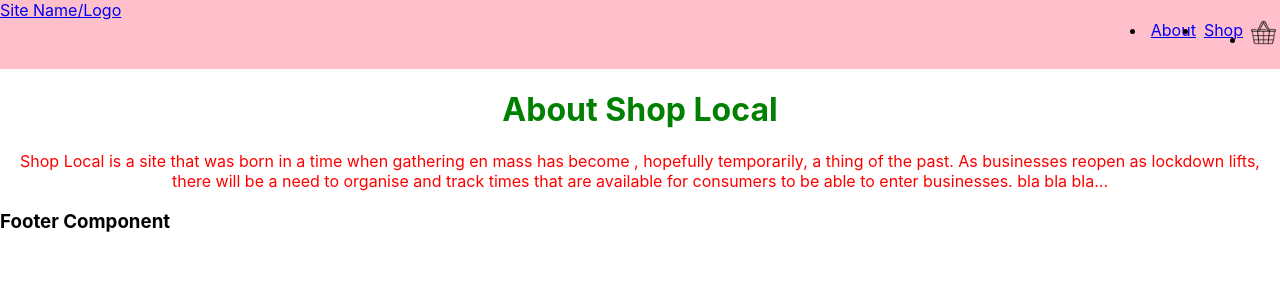
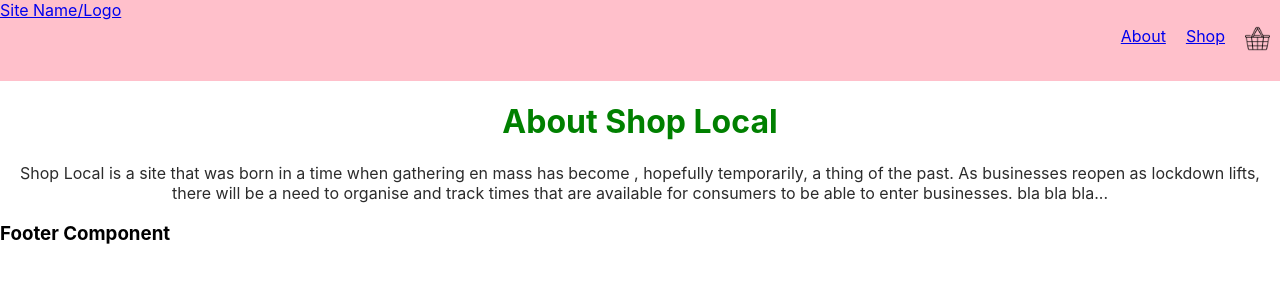
Before and after one commit to emmDevs/Local_Services_Backend, a React (Create React App) app in the folder src/main/frontend/: page /about in a window 1280 px wide. Shown: the top 300 px of the page. Built offline with nearby package versions, Linux system fonts and the light colour scheme; a web font is replaced by a local one.

Commit message:
further styling

```diff
--- a/src/main/frontend/src/components/About.js
+++ b/src/main/frontend/src/components/About.js
@@ -9,7 +9,7 @@ function About() {
     `;
 
     const Paragraph = styled.p`
-        color: red;
+        color: #2c2c2c;
         text-align: center;
     `;
 
--- a/src/main/frontend/src/components/NavBar.js
+++ b/src/main/frontend/src/components/NavBar.js
@@ -18,7 +18,14 @@ function NavBar() {
     const Li = styled.li`
         position: relative;
         text-decoration: none;
-        padding: 4px;
+        list-style-type: none;
+        list-style: none;
+        padding: 10px;
+        color: white;
+
+        :hover {
+            color: red;
+        }
     `;
 
     const Img = styled.img`
```
Also changed, not shown: 1 other file (tests, documents, lock files or other folders).
